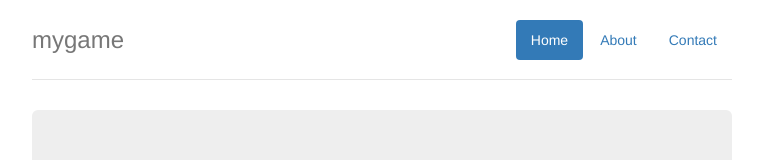
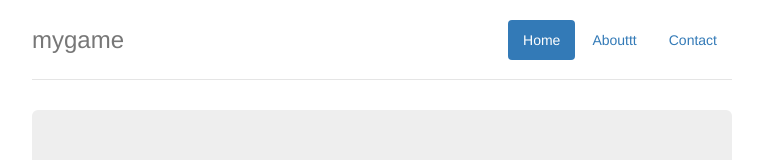
Before and after one commit to biokrylov/mygame, a website: page app/index.html in a window 1280 px wide. Shown: the top 160 px of the page, without its empty margins (258-1021 px from the left). Drawn offline with nearby package versions, Linux system fonts and the light colour scheme; some packages are replaced by stand-ins of ours; files that its build step writes are made by us from their sources.

Commit message:
test change

```diff
--- a/app/index.html
+++ b/app/index.html
@@ -25,7 +25,7 @@
       <div class="header">
         <ul class="nav nav-pills pull-right">
           <li class="active"><a ng-href="#">Home</a></li>
-          <li><a ng-href="#/about">About</a></li>
+          <li><a ng-href="#/about">Abouttt</a></li>
           <li><a ng-href="#">Contact</a></li>
         </ul>
         <h3 class="text-muted">mygame</h3>
```
